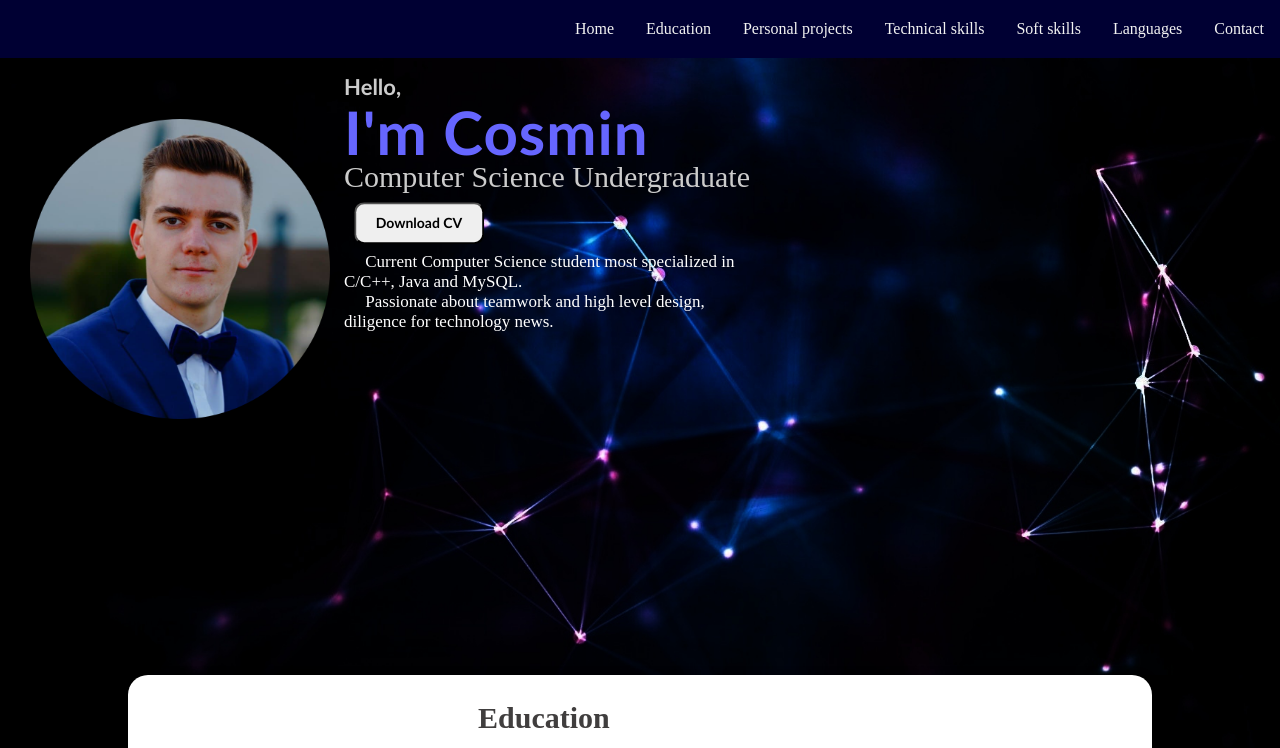
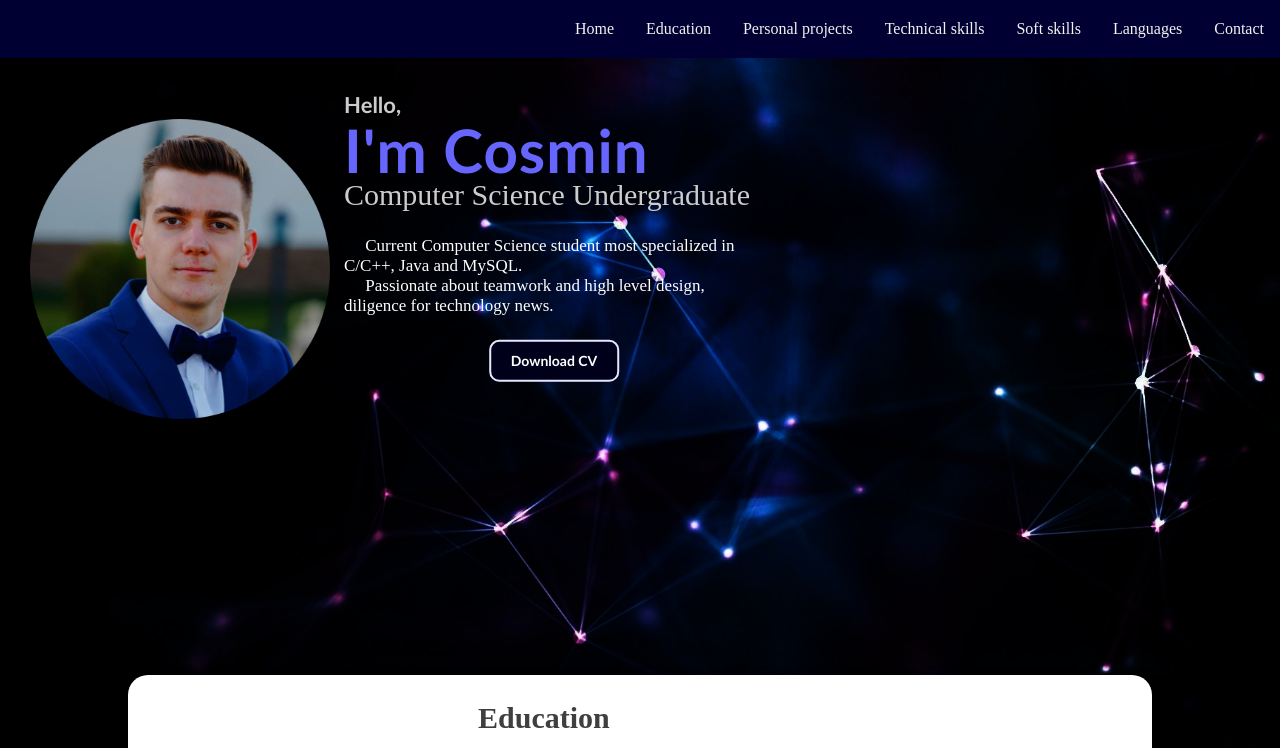
Before and after one commit to Ccosmin23/Portofolio, a plain HTML site: page index.html in a window 1280 px wide. Shown: the top 748 px of the page. Drawn offline with Linux system fonts and the light colour scheme; files whose address does not match are found by name.

Commit message:
addedDownloadCVHref

```diff
--- a/css/style.css
+++ b/css/style.css
@@ -168,7 +168,7 @@ button:active{
 
 
 
-.download-button button::nth-child(1){
+.download-button button:nth-child(1){
 	position:absolute;
 	left:135;
 	top:175%;
```
